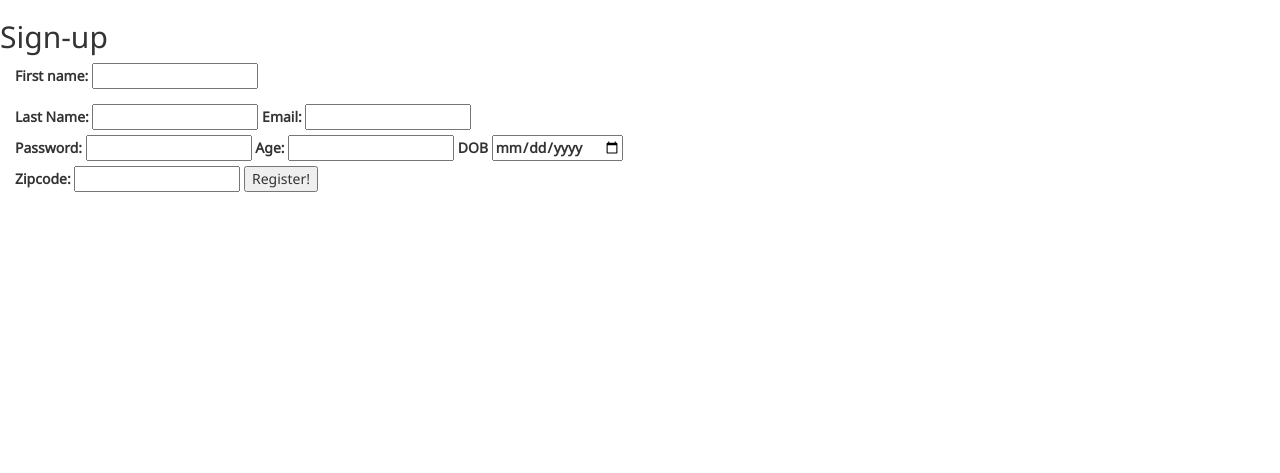
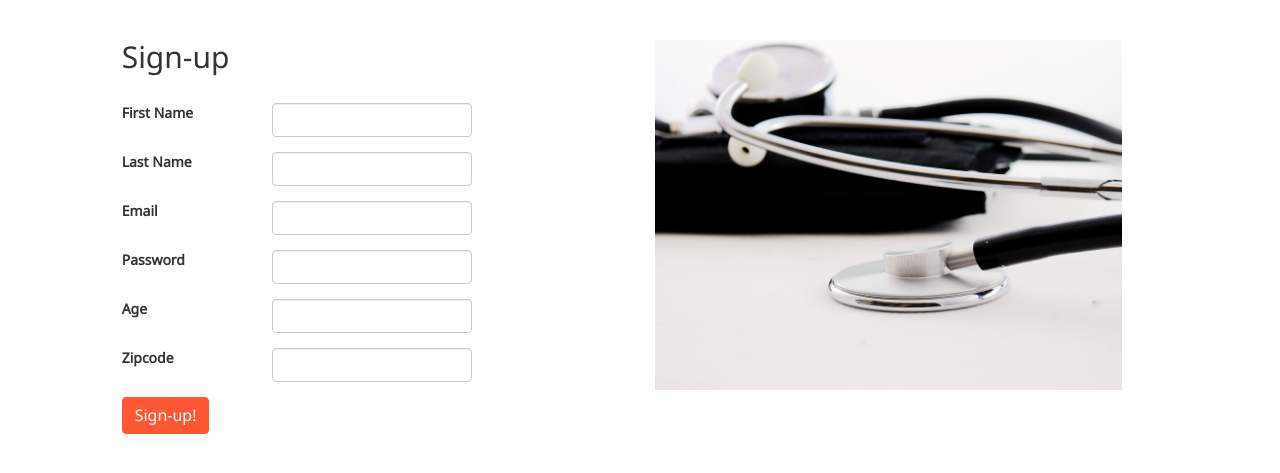
Before and after one commit to salomechamma/Whatsup-doc, a Flask app: page /sign_in in a window 1280 px wide. Shown: the part 77-550 px from the top of the page. Run offline with Flask 2, Linux system fonts and the light colour scheme; some libraries are stand-ins or nearby versions.

Commit message:
improve front end

```diff
--- a/static/css/styles_sheet.css
+++ b/static/css/styles_sheet.css
@@ -3,7 +3,6 @@
 html, body {
   width: 100%;
   height: 100%;
-
   font-family: 'Noto Sans', sans-serif;
 
 }
@@ -67,15 +66,24 @@ a:link, a:hover, a:visited {
     font-family: 'Noto Sans', sans-serif;
 }
 
+.form-control{
+  width: 200px;
+}
 
+label.col-xs-2.col-form-label{
+  width: 150px;
+}
 #formsearch{
 	text-align: center;
 
 }
+/*
+.form-group{
+/*  display: inline-block;*/
+  display: inline-block;
+  width:100px;
 
-.form-group{
-  display: block!important;
-}
+}*/
 
 #logo {
     height: 80px;
@@ -221,3 +229,8 @@ span.stars span {
 .info_doc{
     vertical-align: middle;
 }
+ #steto{
+ position: absolute;
+  top: 100%;
+  vertical-align: middle;
+}
--- a/templates/sign_in.html
+++ b/templates/sign_in.html
@@ -1,24 +1,71 @@
 {% extends 'base.html' %}
+
+
+{% block titleblock %}
+What's Up Doc
+{% endblock %}
+
 {% block content %}
 
-    <h2>Sign-up</h2>
+
 <div class="container-fluid">
     <div class="row">
-        <div class="col-md-6 col-xs-6" id="sign-up">
+        <div class="col-md-5 col-xs-5 col-md-offset-1" id="sign-up">   <h2>Sign-up</h2> <br>
+
             <form action='/sign_in' method ="POST">
-                <label class='form-group'>First name: <input type="text" style="text-transform:capitalize;" name="fname" required></label>
-                 <label>Last Name: <input type="text" style="text-transform:capitalize;" name="lname" required></label>
-                 <label>Email: <input type="email" name="email" required></label>
-                 <label>Password: <input type="password" name="password" required></label>
-                 <label>Age: <input type="number" name="age"></label>
-                 <label>DOB <input type="date" name="DOB"></label>
-                 <label>Zipcode: <input type="number" name="zipcode" required></label>
 
-                <input type="submit" value="Register!">
+                <div class="form-group row">
+                  <label for="example-text-input" class="col-xs-2 col-form-label">First Name</label>
+                  <div class="col-xs-6">
+                    <input class="form-control" type="text" id="example-text-input" style="text-transform:capitalize;" name="fname" required/>
+                  </div>
+                </div>
+
+                <div class="form-group row">
+                  <label for="example-text-input" class="col-xs-2 col-form-label">Last Name</label>
+                  <div class="col-xs-6">
+                    <input class="form-control" type="text" id="example-text-input" style="text-transform:capitalize;" name="lname" required/>
+                  </div>
+                </div>
+                <div class="form-group row">
+                  <label for="example-text-input" class="col-xs-2 col-form-label">Email</label>
+                  <div class="col-xs-6">
+                    <input class="form-control" type="email" id="example-text-input" name="email" required/>
+                  </div>
+                </div>
+                <div class="form-group row">
+                  <label for="example-text-input" class="col-xs-2 col-form-label">Password</label>
+                  <div class="col-xs-6">
+                    <input class="form-control" type="password" id="example-text-input" name="password" required/>
+                  </div>
+                </div>
+                <div class="form-group row">
+                  <label for="example-text-input" class="col-xs-2 col-form-label">Age</label>
+                  <div class="col-xs-6">
+                    <input class="form-control" type="number" id="example-text-input" name="age" required/>
+                  </div>
+                </div>
+                <div class="form-group row">
+                  <label for="example-text-input" class="col-xs-2 col-form-label">Zipcode</label>
+                  <div class="col-xs-6">
+                    <input class="form-control" type="number" id="example-text-input" name="zipcode" required/>
+                  </div>
+                </div>
+
+
+                <input id= 'search_but' style="max height:35px;font-size:12pt; vertical-align:center;" type="submit" class="btn btn-primary" value="Sign-up!">
+
+
             </form>
         </div>
+
+        <div class="col-md-3 col-xs-4 ">
+            <br>
+     <img id='steto' src="/static/css/img6.jpeg" alt="work" height="350">
+</div>
+</div>
     </div>
 </div>
-
-<link rel="stylesheet" href="static/styles_sheet.css">
+<!--
+<link rel="stylesheet" href="/static/styles_sheet.css">
 {% endblock %}
```
Also changed, not shown: templates/conf_sign_in.html (+21 -5 lines), templates/log_in.html (+15 -6 lines), templates/no_result.html (+15 -5 lines), 2 other files.
